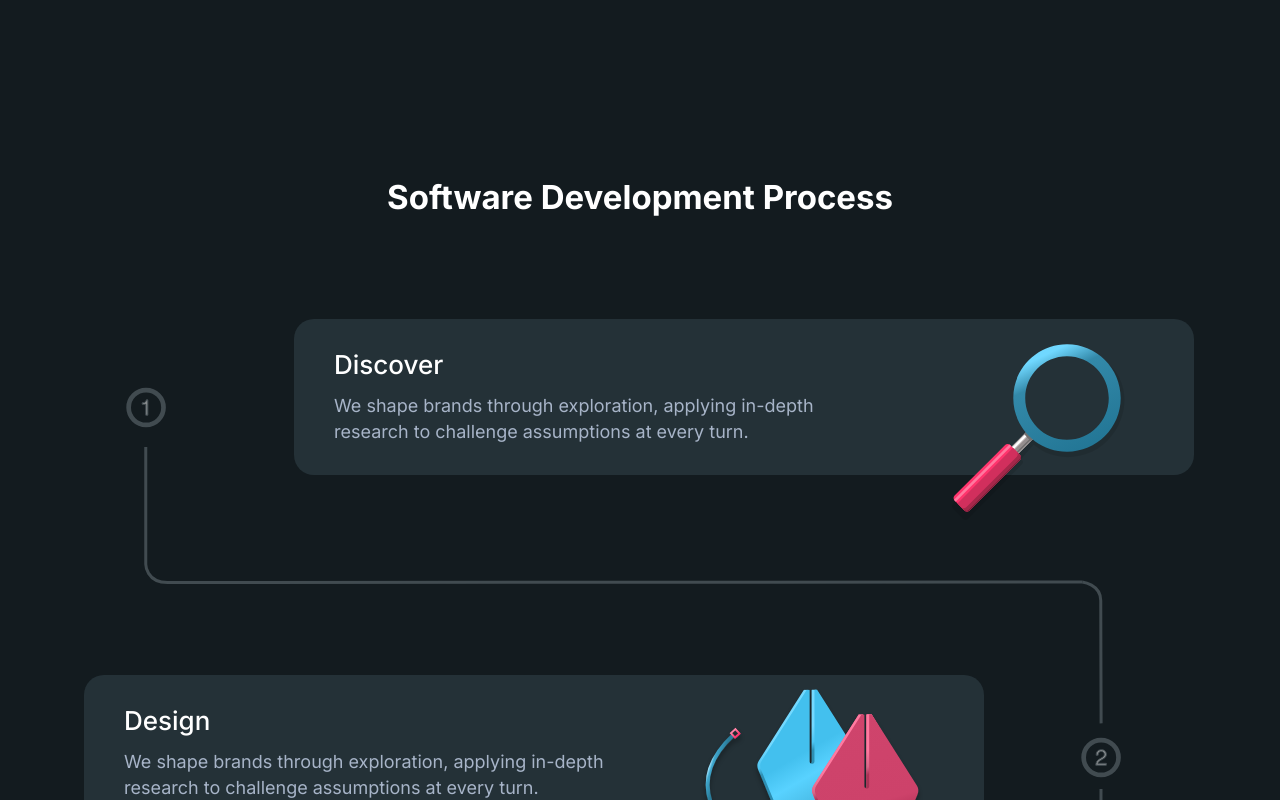
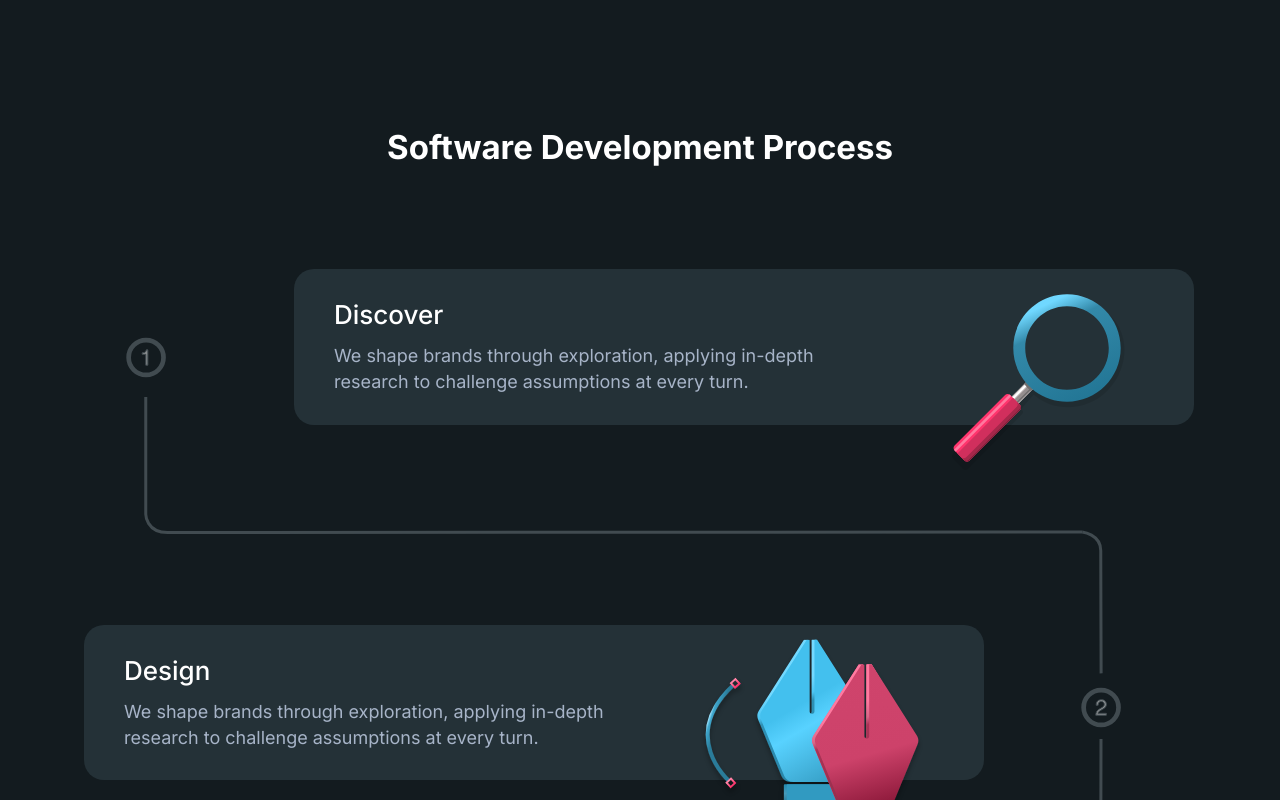
Before and after one commit to komilovmDev/DataSoft, a React (Create React App) app in the folder client/: page / in a window 1280 px wide. Shown: the part 4120-4920 px from the top of the page. Built offline with nearby package versions, Linux system fonts and the light colour scheme.

Commit message:
xatoliklar

```diff
--- a/client/src/pages/Home.jsx
+++ b/client/src/pages/Home.jsx
@@ -122,6 +122,8 @@ export default function Home() {
                             </div>
                             <img className='servisImg' src={telegramBot} alt="" />
                         </div>
+                    </div>
+                </div>
                 <div className="software">
                     <span className="softwareTitle">Software Development Process</span>
                     <div className="softwareMain">
@@ -184,8 +186,6 @@ export default function Home() {
                         <button>Submit</button>
                     </div>
                 </div>
-                    </div>
-                </div>
             </main>
             <footer>
                 <div className="footerCon">
--- a/client/src/style/app.css
+++ b/client/src/style/app.css
@@ -16,10 +16,20 @@ body {
 
 @media screen and (min-width:768px) and (max-width: 1024px){
     * {
-        overflow-x: hidden;
+
     }
 
     body {
         width: 100%;
     }
 }
+
+@media screen and (max-width: 414px) and (min-width: 360px) {
+    * {
+
+    }
+
+    body {
+        width: 100%;
+    }
+}
--- a/client/src/style/home.css
+++ b/client/src/style/home.css
@@ -778,3 +778,7 @@
         align-items: center;
     }
 }
+
+@media screen and (max-widht:414px) and (min-width:360px) {
+
+}
```
Lines whose indentation alone changed are shown as unchanged.
